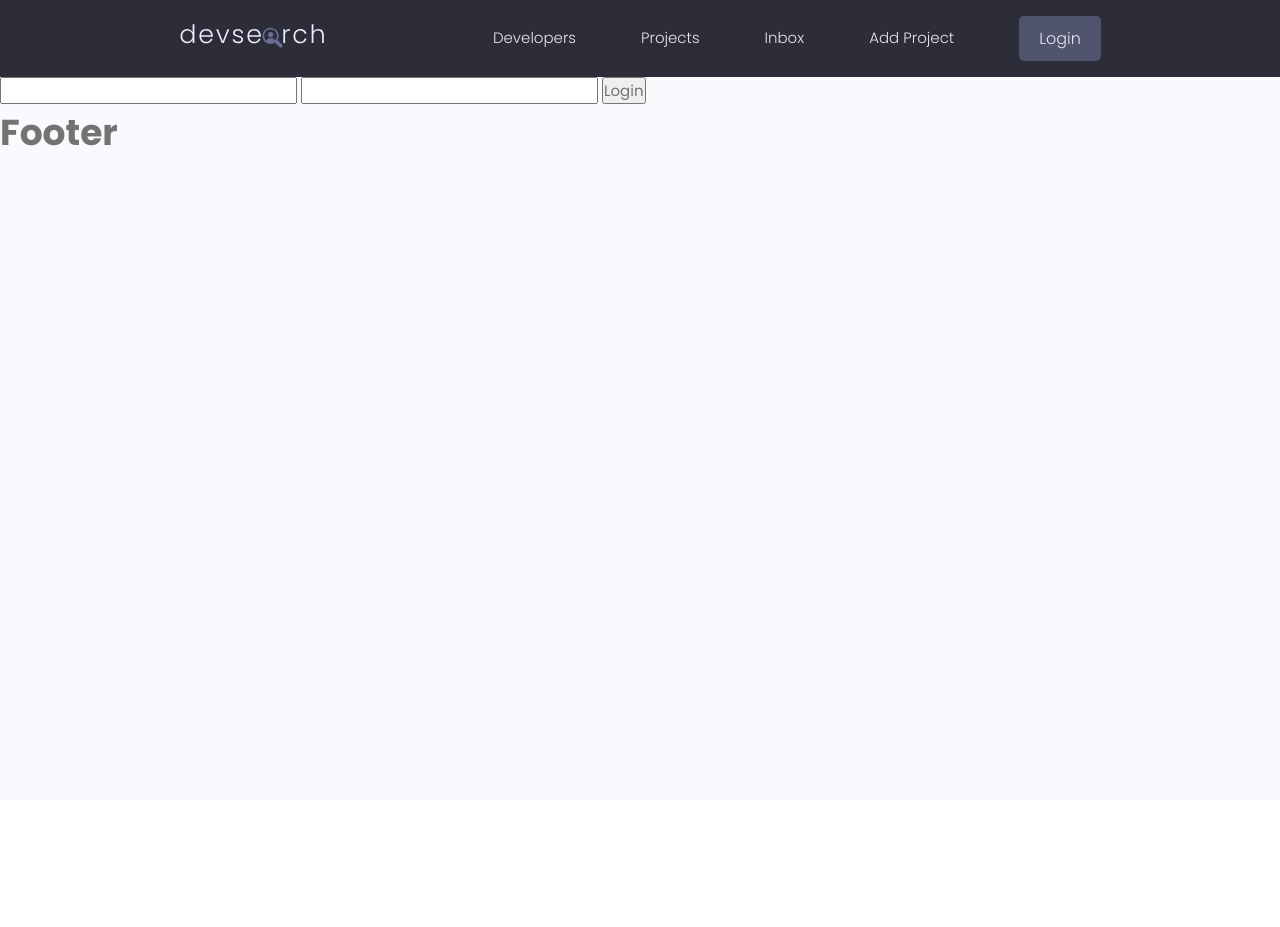
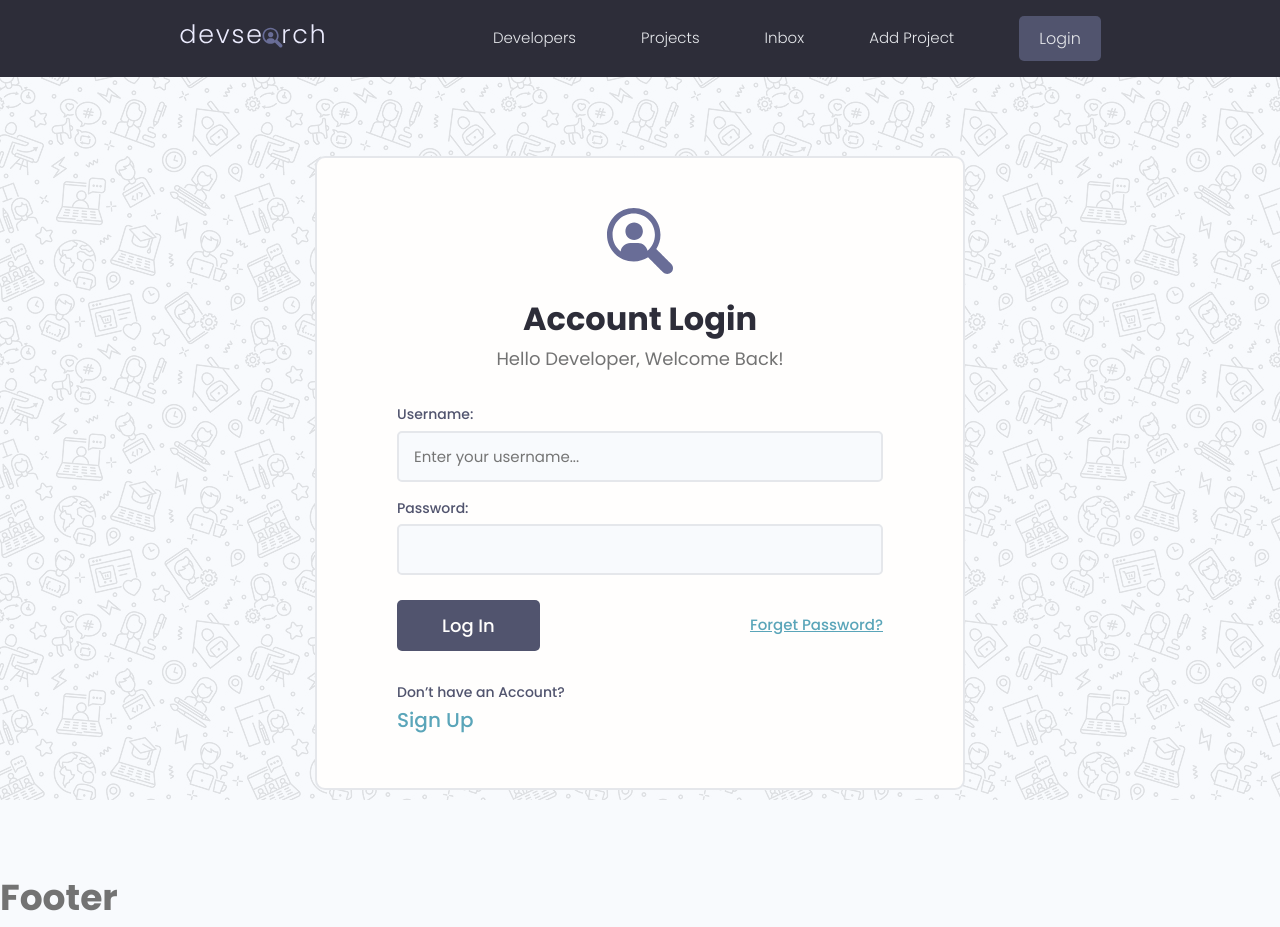
Before and after one commit to Aemal-shirzai/devcommunity, a Django app: template user/templates/profile/login.html in a window 1280 px wide. Before the commit the page ends 146 px from the top, so only its background shows below. Run offline with Django 3.2, Linux system fonts and the light colour scheme; the template is opened without the code that fills it, so the values that code supplies are empty.

Commit message:
[IMP] Design login page.

```diff
--- a/static/main/css/app.css
+++ b/static/main/css/app.css
@@ -659,7 +659,7 @@ img {
   left: 0;
   bottom: 0;
   right: 0;
-  background: url(../images/pattern.jpg);
+  background: url(../img/pattern.jpg);
 }
 
 .auth > .card {
--- a/user/templates/profile/login.html
+++ b/user/templates/profile/login.html
@@ -1,15 +1,44 @@
 {% extends 'main.html' %}
-
+{% load static %}
 {% block title %} Login {% endblock title %}
 
 {% block content %}
 
-<form action="" method="post">
-    {% csrf_token %}
-    <input type="text" name="username" id="username">
-    <input type="password" name="password" id="password">
-    <input type="submit" value="Login">
+<div class="auth">
+    <div class="card">
+        <div class="auth__header text-center">
+            <a href="/">
+                <img src=" {% static 'main/img/icon.svg' %}" alt="icon" />
+            </a>
+            <h3>Account Login</h3>
+            <p>Hello Developer, Welcome Back!</p>
+        </div>
 
-</form>
+        <form action="" method="post" class="form auth__form">
+            {% csrf_token %}
+            <!-- Input:Email -->
+            <div class="form__field">
+                <label for="formInput#text">Username: </label>
+                <input class="input input--text" id="formInput#text" type="text" name="username"
+                    placeholder="Enter your username..." />
+            </div>
+
+            <!-- Input:Password -->
+            <div class="form__field">
+                <label for="formInput#password">Password: </label>
+                <input class="input input--password" id="formInput#passowrd" type="password" name="password" />
+            </div>
+            <div class="auth__actions">
+                <input class="btn btn--sub btn--lg" type="submit" value="Log In" />
+                <a href="forgetpassword.html">Forget Password?</a>
+            </div>
+        </form>
+        <div class="auth__alternative">
+            <p>Don’t have an Account?</p>
+            <a href="signup.html">Sign Up</a>
+        </div>
+    </div>
+</div>
+
 
 {% endblock content %}
```
